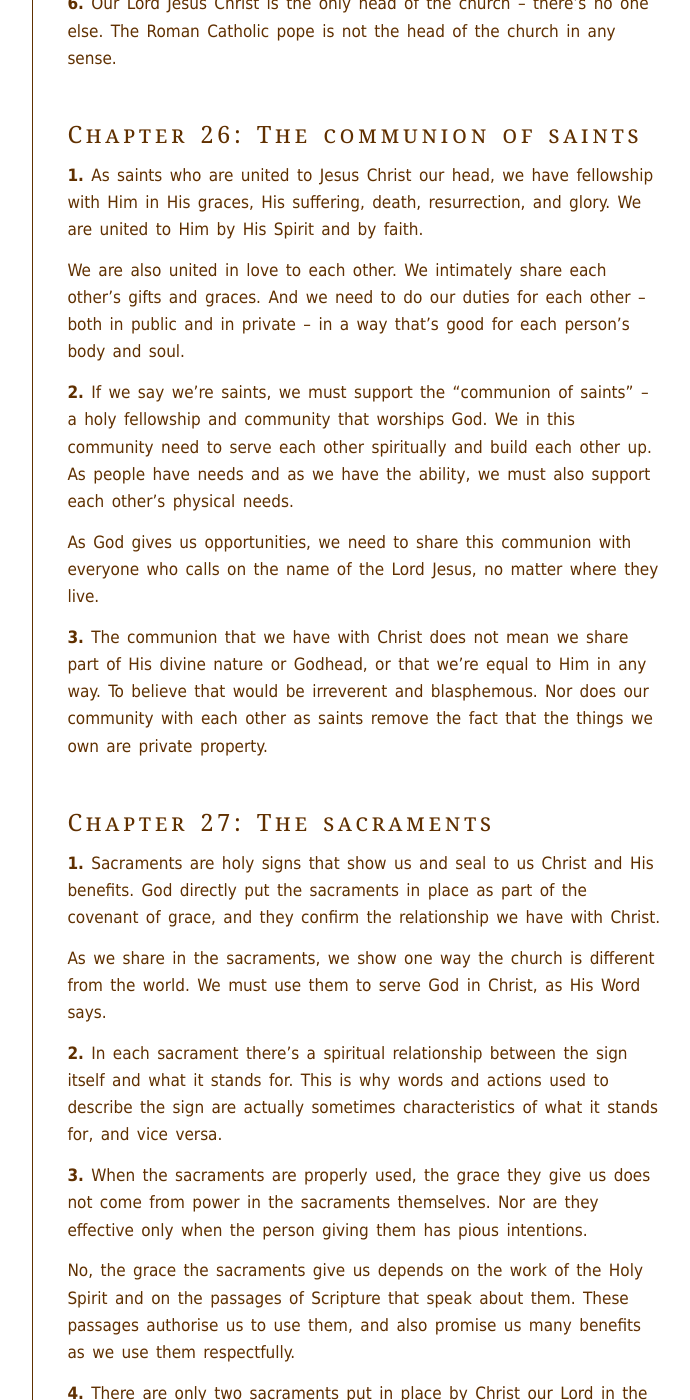
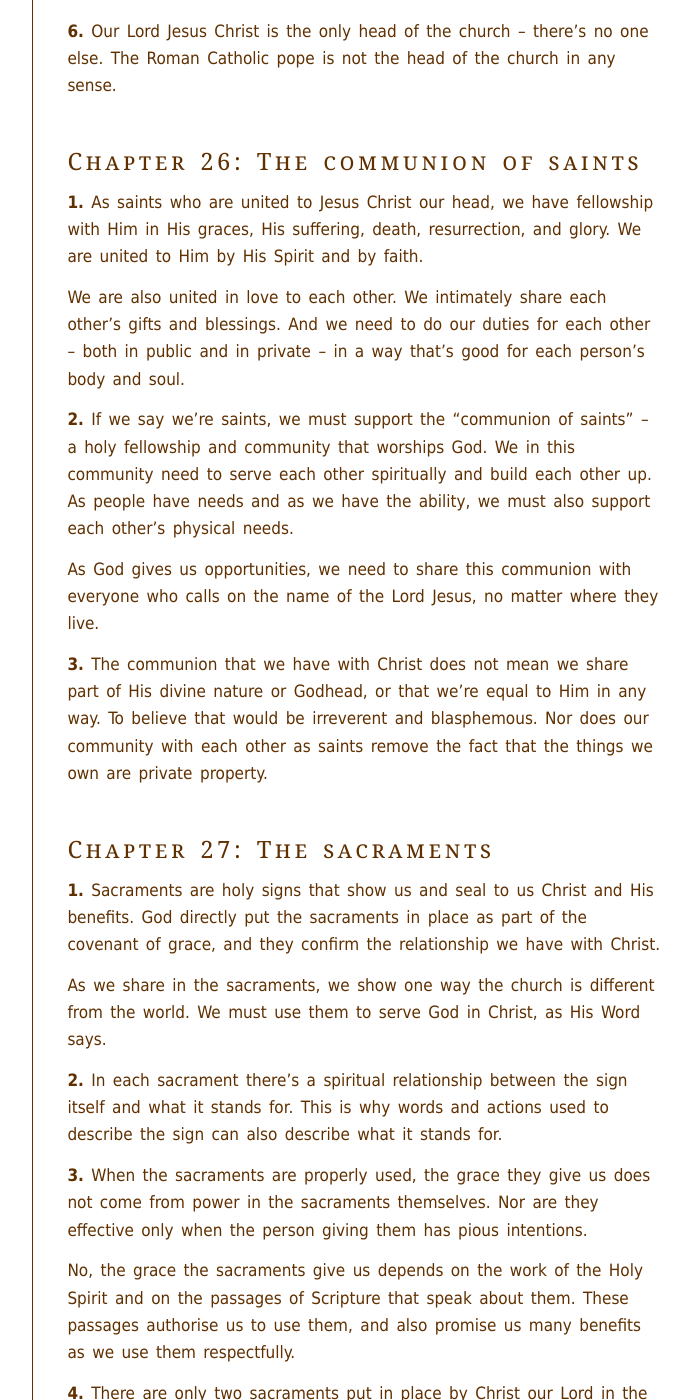
Before and after one commit to benhoyt/benhoyt.github.com, a Jekyll site: the page built from writings-pew.html, in a window 1280 px wide and 1400 px high, scrolled down 31575 px. Shown: the whole window, without its empty margins (356-1046 px from the left). Built offline with Jekyll 4.4.1, drawn with Linux system fonts in a browser that asks for light colours; some of the changed text lies outside the part shown.

Commit message:
Tweaks to chapters 26 and 27 per Franci.

```diff
--- a/writings-pew.html
+++ b/writings-pew.html
@@ -407,7 +407,7 @@
 
 <p><a id="chapter17-3" href="#chapter17-3" class="subsection">3.</a> However, because of the rottenness that remains in us, and because we neglect God’s ways of preserving us, we may be tempted by Satan or the world and fall into serious sin. We may even continue in that sin for a time.</p>
 
-<p>God is displeased with us when we do this, and it grieves the Holy Spirit. We may find that our graces and comforts are taken away, that our hearts are made hard and our consciences seared. Falling into sin like this will hurt and scandalise others, and bring temporary judgement on ourselves.</p>
+<p>God is displeased with us when we do this, and it grieves the Holy Spirit. We may find that our blessings and comforts are taken away, that our hearts are made hard and our consciences seared. Falling into sin like this will hurt and scandalise others, and bring temporary judgement on ourselves.</p>
 
 
 <h2 id="chapter18"><a href="#chapter18">Chapter 18: Being sure we’re saved</a></h2>
@@ -420,7 +420,7 @@
 
 <ul>
  <li>The divine truth of God’s promise to save us</li>
- <li>The evidence in our hearts that we have the graces God promises us</li>
+ <li>The evidence in our hearts that we have the blessings God promises us</li>
  <li>And the Spirit of adoption that gives proof to our spirits that we’re children of God</li>
 </ul>
 
@@ -606,7 +606,7 @@
 
 <p><a id="chapter26-1" href="#chapter26-1" class="subsection">1.</a> As saints who are united to Jesus Christ our head, we have fellowship with Him in His graces, His suffering, death, resurrection, and glory. We are united to Him by His Spirit and by faith.</p>
 
-<p>We are also united in love to each other. We intimately share each other’s gifts and graces. And we need to do our duties for each other – both in public and in private – in a way that’s good for each person’s body and soul.</p>
+<p>We are also united in love to each other. We intimately share each other’s gifts and blessings. And we need to do our duties for each other – both in public and in private – in a way that’s good for each person’s body and soul.</p>
 
 <p><a id="chapter26-2" href="#chapter26-2" class="subsection">2.</a> If we say we’re saints, we must support the “communion of saints” – a holy fellowship and community that worships God. We in this community need to serve each other spiritually and build each other up. As people have needs and as we have the ability, we must also support each other’s physical needs.</p>
 
@@ -621,7 +621,7 @@
 
 <p>As we share in the sacraments, we show one way the church is different from the world. We must use them to serve God in Christ, as His Word says.</p>
 
-<p><a id="chapter27-2" href="#chapter27-2" class="subsection">2.</a> In each sacrament there’s a spiritual relationship between the sign itself and what it stands for. This is why words and actions used to describe the sign are actually sometimes characteristics of what it stands for, and vice versa.</p>
+<p><a id="chapter27-2" href="#chapter27-2" class="subsection">2.</a> In each sacrament there’s a spiritual relationship between the sign itself and what it stands for. This is why words and actions used to describe the sign can also describe what it stands for.</p>
 
 <p><a id="chapter27-3" href="#chapter27-3" class="subsection">3.</a> When the sacraments are properly used, the grace they give us does not come from power in the sacraments themselves. Nor are they effective only when the person giving them has pious intentions.</p>
 
```
